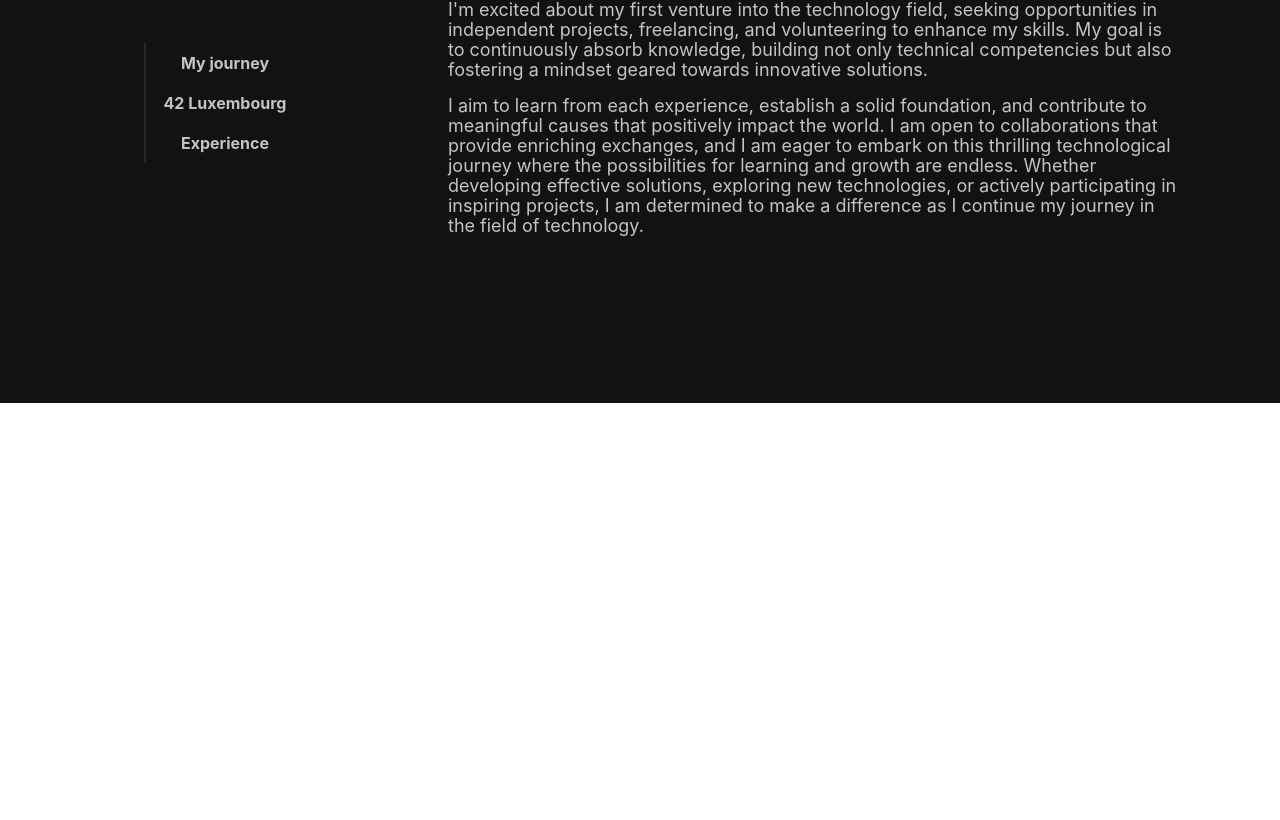
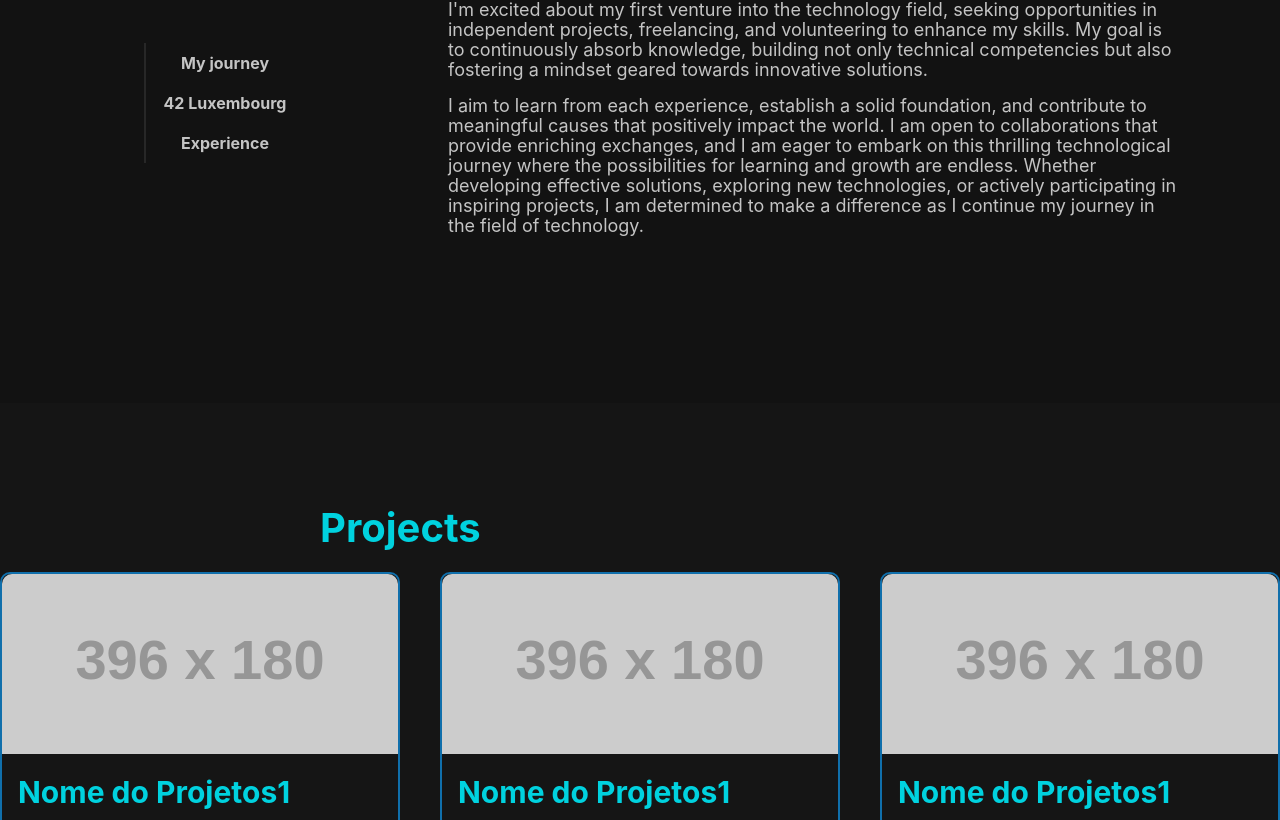
Before and after one commit to TalesPortfolio/portfolio-9, a React (Create React App) app in the folder react-portfolio-tales/: page / in a window 1280 px wide. Shown: the part 1977-2797 px from the top of the page. Before the commit the page ends 2380 px from the top, so only its background shows below. Built offline with nearby package versions, Linux system fonts and the light colour scheme.

Commit message:
Criando Cards

```diff
--- a/react-portfolio-tales/src/App.tsx
+++ b/react-portfolio-tales/src/App.tsx
@@ -3,6 +3,7 @@ import Header from '../src/Components/Header'
 import SectionHome from './Components/SectionHome'
 import AboutStyle from './Components/About'
 import ETabsPage from './Components/Experience'
+import Project from './Components/Project'
 
 function App() {
   return (
@@ -12,6 +13,7 @@ function App() {
       <SectionHome />
       <AboutStyle />
       <ETabsPage />
+      <Project />
     </>
   )
 }
--- /dev/null
+++ b/react-portfolio-tales/src/Components/Cards/index.tsx
@@ -0,0 +1,20 @@
+import { Card } from './styles'
+import { P, H2 } from '../About/styles'
+import MyButton from '../Button'
+
+export type Props = {
+  h2?: string
+  p?: string
+  tecnoligia?: string
+}
+
+const Cards = (props: Props) => (
+  <Card>
+    <H2>{props.h2}</H2>
+    <P>{props.p}</P>
+    <P>{props.tecnoligia}</P>
+    <MyButton>Visualizar</MyButton>
+  </Card>
+)
+
+export default Cards
--- /dev/null
+++ b/react-portfolio-tales/src/Components/Cards/styles.ts
@@ -0,0 +1,5 @@
+import styled from 'styled-components'
+
+export const Card = styled.div`
+  padding: 16px;
+`
--- /dev/null
+++ b/react-portfolio-tales/src/Components/Project/index.tsx
@@ -0,0 +1,69 @@
+import { ProjectStyle, ContainerCards, Container } from './styles'
+import { H2 } from '../About/styles'
+import Cards from '../Cards'
+
+const Project = () => (
+  <ProjectStyle id="project">
+    <h3>Projects</h3>
+    <Container>
+      <ContainerCards>
+        <img src="//placehold.it/396x180" />
+        <Cards
+          h2="Nome do Projetos1"
+          p="descrisao do projetos"
+          tecnoligia="Tecnologias usadas no projeto: HTML, CSS e JS.
+"
+        />
+      </ContainerCards>
+      <ContainerCards>
+        <img src="//placehold.it/396x180" />
+        <Cards
+          h2="Nome do Projetos1"
+          p="descrisao do projetos"
+          tecnoligia="Tecnologias usadas no projeto: HTML, CSS e JS.
+"
+        />
+      </ContainerCards>
+      <ContainerCards>
+        <img src="//placehold.it/396x180" />
+        <Cards
+          h2="Nome do Projetos1"
+          p="descrisao do projetos"
+          tecnoligia="Tecnologias usadas no projeto: HTML, CSS e JS.
+"
+        />
+      </ContainerCards>
+    </Container>
+    <Container>
+      <ContainerCards>
+        <img src="//placehold.it/396x180" />
+        <Cards
+          h2="Nome do Projetos1"
+          p="descrisao do projetos"
+          tecnoligia="Tecnologias usadas no projeto: HTML, CSS e JS.
+"
+        />
+      </ContainerCards>
+      <ContainerCards>
+        <img src="//placehold.it/396x180" />
+        <Cards
+          h2="Nome do Projetos1"
+          p="descrisao do projetos"
+          tecnoligia="Tecnologias usadas no projeto: HTML, CSS e JS.
+"
+        />
+      </ContainerCards>
+      <ContainerCards>
+        <img src="//placehold.it/396x180" />
+        <Cards
+          h2="Nome do Projetos1"
+          p="descrisao do projetos"
+          tecnoligia="Tecnologias usadas no projeto: HTML, CSS e JS.
+"
+        />
+      </ContainerCards>
+    </Container>
+  </ProjectStyle>
+)
+
+export default Project
--- /dev/null
+++ b/react-portfolio-tales/src/Components/Project/styles.ts
@@ -0,0 +1,33 @@
+import styled from 'styled-components'
+import { Color } from '../../styles'
+
+export const ProjectStyle = styled.section`
+  height: auto;
+  width: 100%;
+  background-color: ${Color.bg1};
+  padding-top: 100px;
+
+  h3 {
+    color: ${Color.colorTitle};
+    font-size: 40px;
+    padding-left: 320px;
+    align-items: center;
+  }
+`
+export const ContainerCards = styled.div`
+  border: 2px solid ${Color.destaqueParagrafo};
+  border-radius: 10px;
+  width: 400px;
+  margin: 20px;
+  img {
+    height: 180px;
+    width: 396px;
+    border-top-right-radius: 10px;
+    border-top-left-radius: 10px;
+  }
+`
+export const Container = styled.div`
+  display: flex;
+  flex-direction: row;
+  justify-content: center;
+`
--- a/react-portfolio-tales/src/styles.ts
+++ b/react-portfolio-tales/src/styles.ts
@@ -10,6 +10,12 @@ export const Color = {
   destaqueParagrafo: '#106FAB',
   paragrafo: '#c4c4c4'
 }
+
+export const Container = styled.div`
+  max-width: 1440px;
+  width: 100%;
+  display: flex;
+`
 
 const GlobalStyle = createGlobalStyle`
   * {
@@ -28,6 +34,7 @@ const GlobalStyle = createGlobalStyle`
 
   ::-webkit-scrollbar-thumb {
     background-color: ${Color.colorTitle};
+  }
 
   ::-webkit-scrollbar-track {
     background-color: #f0f0f0;
@@ -39,9 +46,3 @@ const GlobalStyle = createGlobalStyle`
 `
 
 export default GlobalStyle
-
-export const Container = styled.div`
-  max-width: 1440px;
-  width: 100%;
-  display: flex;
-`
```
